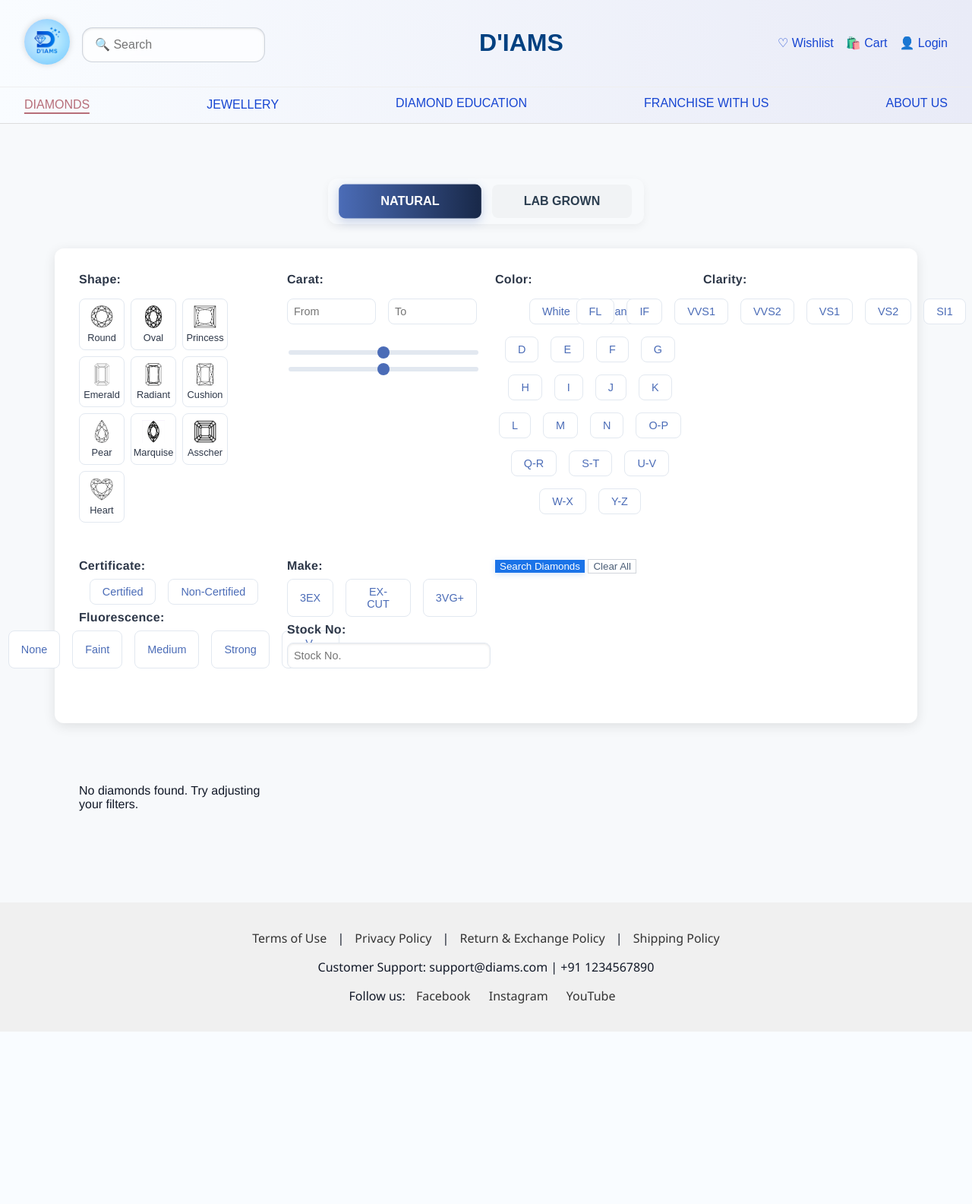
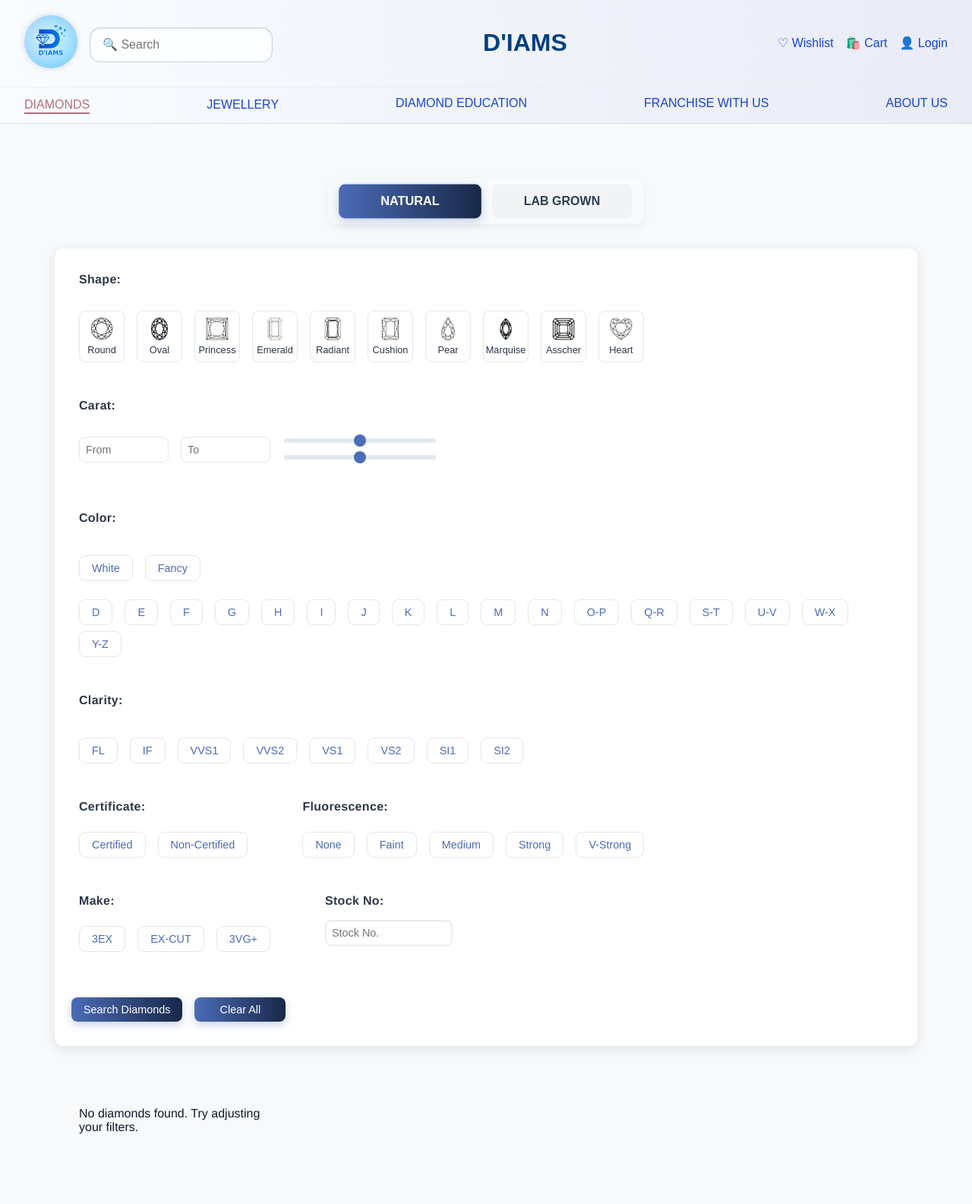
Before and after one commit to Jencyshah1211/diams_project, a Flask app: page /diamonds in a window 1280 px wide; the page is wider, and only the part inside the window is pictured. Shown: the top 1585 px of that part at 76% size. Before the commit the page ends 1358 px from the top of that part, so only its background shows below. Run offline with Flask 3, Linux system fonts and the light colour scheme.

Commit message:
Update style.css

```diff
--- a/static/style.css
+++ b/static/style.css
@@ -50,8 +50,8 @@ body {
 }
 
 .logo-block img {
-  width: 60px;
-  height: 60px;
+  width: 70px;
+  height: 70px;
   object-fit: cover;
   border-radius: 50%;
   box-shadow: 0 0 8px rgba(0, 0, 0, 0.15);
@@ -278,10 +278,10 @@ body {
   display: flex;
   justify-content: center;
   margin-bottom: 2.5rem;
-  background: rgba(255, 255, 255, 0.1); /* Semi-transparent container */
+  background: rgba(255, 255, 255, 0.1);
   border-radius: 12px;
   padding: 0.5rem;
-  box-shadow: 0 4px 12px rgba(0, 0, 0, 0.05); /* Subtle shadow */
+  box-shadow: 0 4px 12px rgba(0, 0, 0, 0.05);
 }
 
 .type-toggle button {
@@ -289,27 +289,28 @@ body {
   padding: 1rem 2rem;
   border: none;
   background: transparent;
-  color: #2c3e50; /* Deep navy for text */
+  color: #2c3e50;
   font-weight: 700;
   font-size: 1.1rem;
   cursor: pointer;
   border-radius: 10px;
   position: relative;
-  transition: all 0.4s cubic-bezier(0.4, 0, 0.2, 1); /* Smooth, elastic transition */
+  transition: all 0.4s cubic-bezier(0.4, 0, 0.2, 1);
 }
 
 .type-toggle button.active {
-  background: linear-gradient(90deg, #4b6cb7, #182848); /* Gradient for active state */
+  background: linear-gradient(90deg, #4b6cb7, #182848);
   color: #fff;
-  box-shadow: 0 4px 16px rgba(75, 108, 183, 0.4); /* Glowing shadow */
-  transform: scale(1.02); /* Slight scale-up for emphasis */
+  box-shadow: 0 4px 16px rgba(75, 108, 183, 0.4);
+  transform: scale(1.02);
 }
 
 .type-toggle button:hover:not(.active) {
-  background: rgba(75, 108, 183, 0.1); /* Light hover effect */
+  background: rgba(75, 108, 183, 0.1);
   color: #4b6cb7;
-  transform: translateY(-2px); /* Subtle lift */
-}
+  transform: translateY(-2px);
+}
+
 /* Diamond Page - Modern Form Filters */
 
 /* Main Filters Container */
@@ -324,9 +325,12 @@ body {
 
 /* Filter Container */
 .filter-container {
-  display: grid;
-  grid-template-columns: repeat(auto-fit, minmax(200px, 1fr));
+  display: flex;
+  flex-direction: column;
   gap: 1.5rem;
+  position: relative;
+  padding-bottom: 60px;
+  width: 100%; /* Ensure full width for button alignment */
 }
 
 /* Toggle Buttons for Natural/Lab Grown */
@@ -366,26 +370,34 @@ body {
 
 /* Filter Row */
 .filter-row {
-  margin-bottom: 1.5rem;
-  display: flex;
-  flex-direction: column;
-  gap: 0.5rem;
+  display: flex;
+  flex-direction: row;
+  align-items: flex-start; /* Align items at the top for better spacing */
+  gap: 1rem;
+  margin-bottom: 1.5rem; /* Increased for better separation */
+  flex-wrap: wrap;
 }
 
 /* Labels */
+.filter-row.compact-group label,
 .filter-row label {
   font-weight: 600;
   color: #2d3748;
   font-size: 1rem;
   letter-spacing: 0.02em;
-  margin-bottom: 0.5rem;
+  margin-bottom: 1rem; /* Increased spacing below label as requested */
+
+  min-width: 80px;
+  flex-shrink: 0; /* Prevent label from shrinking */
 }
 
 /* Shape Buttons */
 .shape-filter .shape-buttons {
   display: flex;
+  flex-direction: row;
+  gap: 0.5rem;
+  align-items: center;
   flex-wrap: wrap;
-  gap: 0.5rem;
 }
 
 .shape-btn {
@@ -430,12 +442,13 @@ body {
 /* Range Filters (Carat, Price) */
 .range-filter .range-inputs {
   display: flex;
+  flex-direction: row;
   gap: 1rem;
-  margin-bottom: 0.5rem;
+  align-items: center;
 }
 
 .range-filter input[type="number"] {
-  width: 100%;
+  width: 100px;
   padding: 0.5rem;
   border: 1px solid #e2e8f0;
   border-radius: 8px;
@@ -453,7 +466,7 @@ body {
 
 .slider-container {
   position: relative;
-  width: 100%;
+  width: 200px;
 }
 
 .range-slider {
@@ -485,7 +498,7 @@ body {
 
 /* Input Fields */
 .filter-row input[type="text"] {
-  width: 100%;
+  width: 150px;
   padding: 0.5rem;
   border: 1px solid #e2e8f0;
   border-radius: 8px;
@@ -512,6 +525,7 @@ body {
   font-weight: 500;
   font-size: 0.9rem;
   transition: all 0.3s ease;
+  margin-right: 0.5rem;
 }
 
 .filter-row button:hover:not(.active) {
@@ -530,49 +544,86 @@ body {
 /* Color Buttons Container */
 .color-buttons {
   display: flex;
+  flex-direction: row;
+  gap: 0.5rem;
+  align-items: center;
+}
+
+/* Search and Clear Buttons */
+.button-row {
+  display: flex;
+  gap: 1rem;
+  margin-top: 2rem;
   flex-wrap: wrap;
-  gap: 0.5rem;
-  margin-top: 0.5rem;
-}
-
-/* Search and Clear Buttons */
-.button-group {
-  display: flex;
-  gap: 1rem;
-  justify-content: center;
   flex-direction: row !important;
-}
-
-.search-btn {
-  background: #1a73e8; /* Solid blue color from DiamondXE */
+  position: absolute;
+  bottom: 0;
+  right: 0;
+  width: 100%; /* Ensure it spans the container */
+  padding-right: 10px;
+}
+
+.search-btn,
+.clear-btn {
+  padding: 0.5rem 1rem;
+  font-size: 0.9rem;
+  border-radius: 8px;
+  border: none;
+  background: linear-gradient(90deg, #4b6cb7, #182848);
   color: #fff;
-  border: none;
-  box-shadow: 0 2px 8px rgba(26, 115, 232, 0.2); /* Softer shadow */
-}
-
-.search-btn:hover {
-  background: #1557b0; /* Darker blue on hover */
+  box-shadow: 0 4px 12px rgba(75, 108, 183, 0.3);
+  font-weight: 500;
+  cursor: pointer;
+  transition: all 0.4s cubic-bezier(0.4, 0, 0.2, 1);
+  min-width: 120px;
+  width: auto;
+}
+
+.search-btn:hover,
+.clear-btn:hover {
+  background: rgba(75, 108, 183, 0.1);
+  color: #4b6cb7;
   transform: translateY(-2px);
-  box-shadow: 0 4px 12px rgba(26, 115, 232, 0.3); /* Slightly stronger shadow on hover */
-}
-
-.clear-btn {
-  background: transparent;
-  border: 1px solid #d1d5db; /* Thin gray border */
-  color: #4b5e77; /* Gray text */
-}
-
-.clear-btn:hover {
-  background: #f1f3f5; /* Light gray background on hover */
-  transform: translateY(-2px);
-  border-color: #b0b7c3; /* Slightly darker border on hover */
 }
 
 /* Hidden Form */
 .filter-form.hidden {
   display: none;
 }
-
+.filter-container {
+  position: relative;
+  padding-bottom: 60px;
+  min-height: 500px;
+}
+
+/* Group Smaller Fields Side by Side */
+.filter-row.compact-group {
+  flex-wrap: nowrap;
+  gap : 4rem;
+}
+
+.filter-row.compact-group .range-inputs,
+.filter-row.compact-group .color-buttons {
+  display: flex;
+  flex-direction: row;
+  gap: 1rem;
+   margin-left: 1rem;
+  align-items: center;
+}
+
+.filter-row.compact-group input[type="number"],
+.filter-row.compact-group button {
+  margin-right: 0.5rem;
+  flex-shrink: 0;
+}
+
+/* Ensure consistent spacing for options */
+.filter-row .button-group {
+  display: flex;
+  flex-wrap: wrap;
+  gap: 0.5rem;
+  padding-top: 0.5rem; /* Uniform spacing above options */
+}
 /* Diamond Grid */
 .diamond-grid {
   display: grid;
```
Lines whose indentation alone changed are shown as unchanged.
